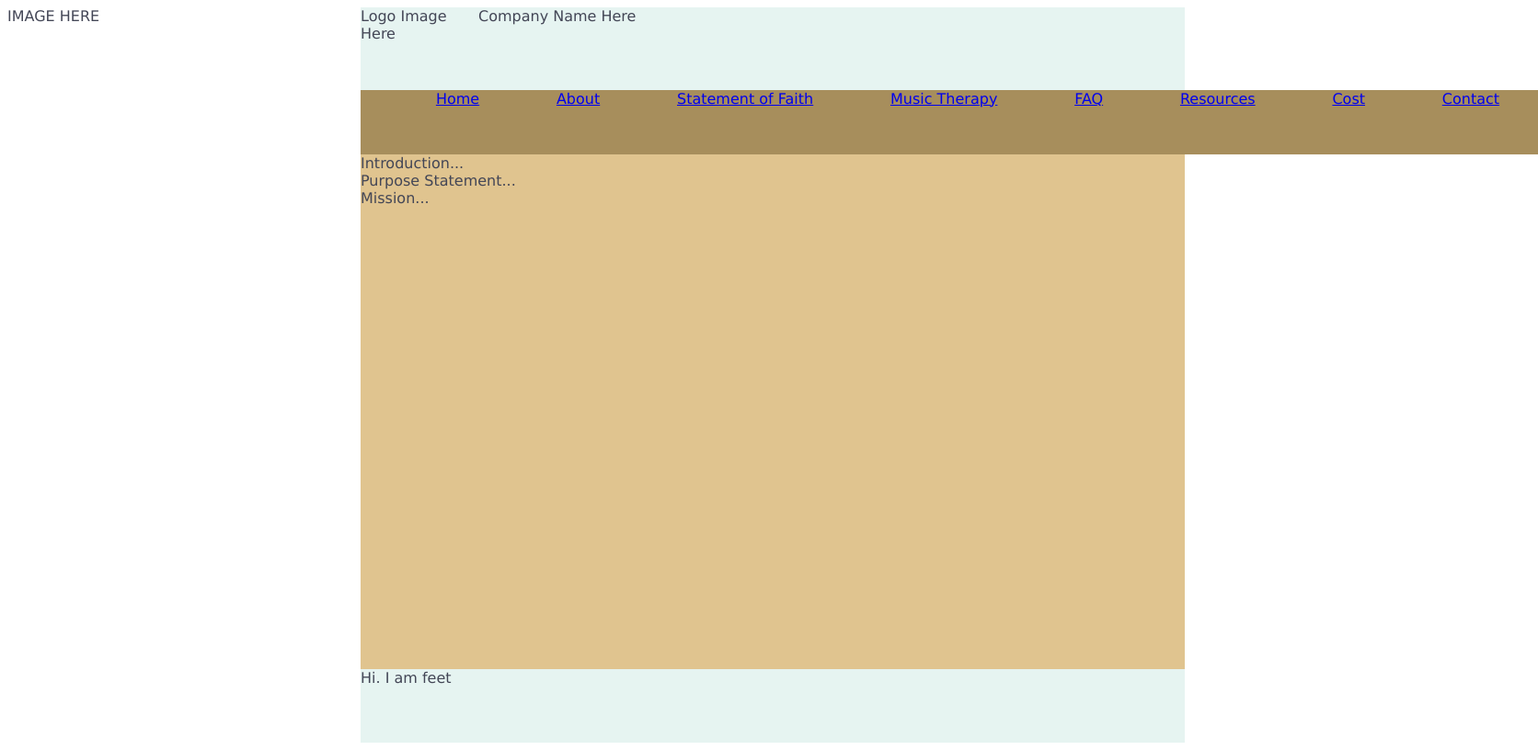
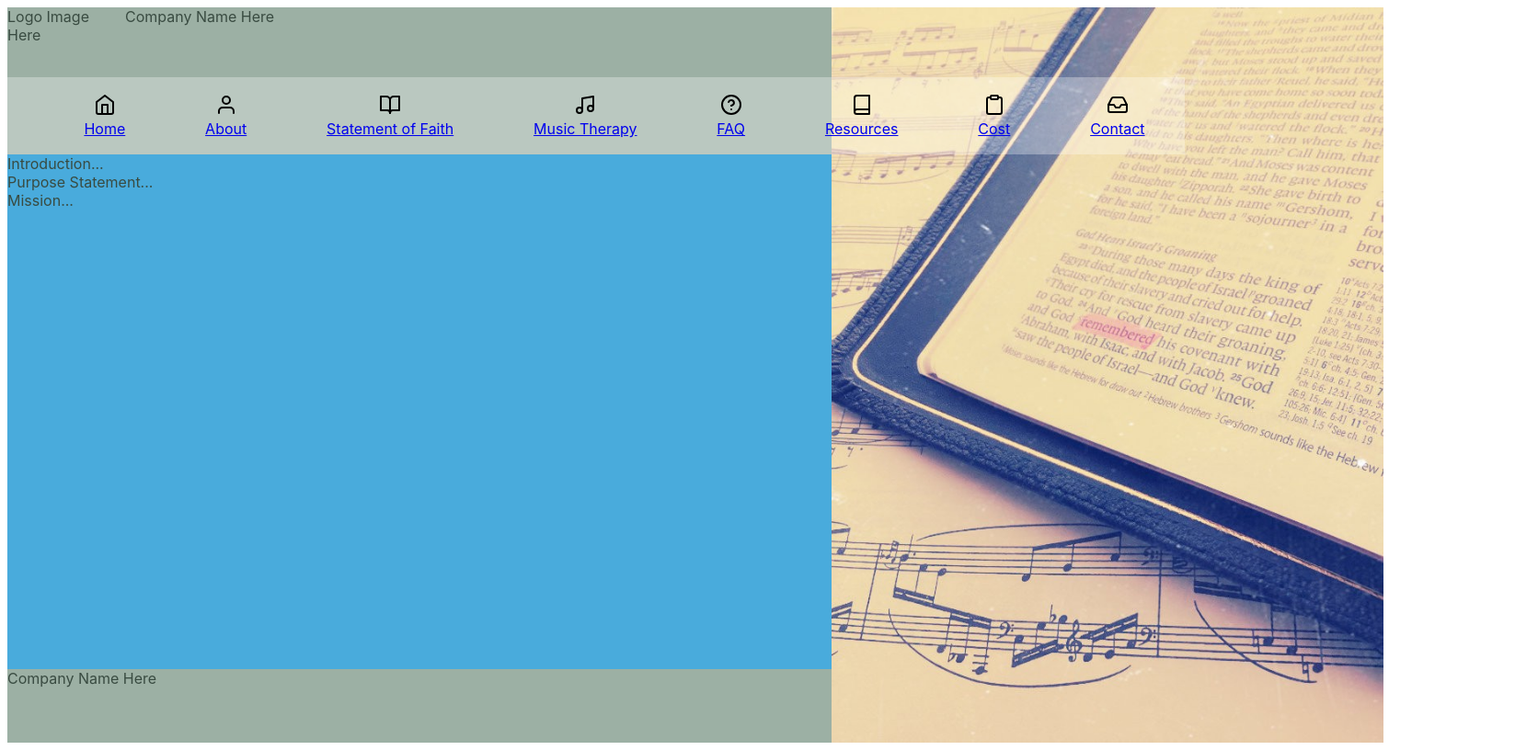
Before and after one commit to chasiubun/homeboundHarmonies, a plain HTML site: page index.html in a window 1280 px wide. Shown: the whole page at 92% size, 1672 px wide, since content can reach past the window. Drawn offline with Linux system fonts and the light colour scheme.

Commit message:
Add heading symbols, implement CSS spacing

```diff
--- a/index.html
+++ b/index.html
@@ -8,21 +8,21 @@
     <link rel="stylesheet" href="style.css"></a>
 </head>
 <body>
-    <div class="sidebar">IMAGE HERE</div>
+    <div class="sidebar"><img id="sidebarPic" src="pictures/bibleVerse.jpeg" alt="biblePic"></div>
     <div class="header">
         <div class="logo">
             <div class="logoImage">Logo Image Here</div>
             <div class="logoName">Company Name Here</div>
         </div>
         <ul>
-            <li class="headerButton"><a href="index.html">Home</a></li>
-            <li class="headerButton"><a href="html/about.html">About</a></li>
-            <li class="headerButton"><a href="html/statementOfFaith.html">Statement of Faith</a></li>
-            <li class="headerButton"><a href="html/musicTherapy.html">Music Therapy</a></li>
-            <li class="headerButton"><a href="html/FAQ.html">FAQ</a></li>
-            <li class="headerButton"><a href="html/resources.html">Resources</a></li>
-            <li class="headerButton"><a href="html/cost.html">Cost</a></li>
-            <li class="headerButton"><a href="html/contact.html">Contact</a></li>
+            <li class="headerButton"><a href="index.html"><img class="headerImg" src="pictures/home.svg" alt="home"><br>Home</a></li>
+            <li class="headerButton"><a href="html/about.html"><img class="headerImg" src="pictures/about.svg" alt="about"><br>About</a></li>
+            <li class="headerButton"><a href="html/statementOfFaith.html"><img class="headerImg" src="pictures/book-open.svg" alt="book"><br>Statement of Faith</a></li>
+            <li class="headerButton"><a href="html/musicTherapy.html"><img class="headerImg" src="pictures/music.svg" alt="music therapy"><br>Music Therapy</a></li>
+            <li class="headerButton"><a href="html/FAQ.html"><img class="headerImg" src="pictures/question.svg" alt="FAQ"><br>FAQ</a></li>
+            <li class="headerButton"><a href="html/resources.html"><img class="headerImg" src="pictures/book.svg" alt="book"><br>Resources</a></li>
+            <li class="headerButton"><a href="html/cost.html"><img class="headerImg" src="pictures/clipboard.svg" alt="cost"><br>Cost</a></li>
+            <li class="headerButton"><a href="html/contact.html"><img class="headerImg" src="pictures/inbox.svg" alt="contact"><br>Contact</a></li>
         </ul>
     </div>
     <div class="body">
@@ -30,6 +30,6 @@
         Purpose Statement...<br>
         Mission...<br>
     </div>
-    <div class="footer">Hi. I am feet</div>
+    <div class="footer">Company Name Here</div>
 </body>
 </html>
--- a/style.css
+++ b/style.css
@@ -1,58 +1,65 @@
-/* Colour Pallete:
-#E6F4F1 - lightest blue
-#434656 - darker purple (text)
-#A7AABC - grey
-#E0C48F - light brown
-#A78E5C - mocha */
-
-body{
-    font-family:Verdana, Geneva, Tahoma, sans-serif;
-    color: #434656;
+body {
+  font-family: -apple-system,BlinkMacSystemFont,Lato,Roboto,Helvetica Neue,Arial,sans-serif;
+  color: #394b41;
   display: grid;
   grid-template-areas:
-        "sidebar header"
-        "sidebar body"
-        "sidebar footer"
-    ;
+    "header sidebar"
+    "body sidebar"
+    "footer sidebar";
   grid-template-rows: 20vh 70vh 10vh;
-    grid-template-columns: 30vw 70vw;
+  grid-template-columns: 70vw 30vw;
 }
 
-.sidebar{
+.sidebar {
   grid-area: sidebar;
 }
 
-.header{
+.header {
   grid-area: header;
-    background-color: #E6F4F1;
+  background-color: #9cb0a4;
   display: grid;
 }
 
-.logo{
+.headerButton {
+  grid-area: headerButton;
+}
+.headerImg {
+  grid-area: headerImg;
+}
+
+.logo {
   display: grid;
   grid-template-areas: "logoImage logoName";
   grid-template-columns: 10vw 90vw;
 }
 
-.logoImage{grid-area: logoImage;}
-.logoName{grid-area: logoName;}
-
-
-.body{
+.body {
   grid-area: body;
-    background-color: #E0C48F;
+  background-color: #49abdc;
 }
 
-.footer{
+.footer {
   grid-area: footer;
-    background: #E6F4F1;
+  background: #9cb0a4;
 }
 
-ul{
+ul {
   margin: 0;
   display: flex;
   flex-direction: row;
   justify-content: space-around;
   list-style-type: none;
-    background-color: #A78E5C;
+  background-color: rgb(255, 255, 255, 0.3);
+  display: flex;
+  align-items: center;
 }
+li {
+  width: 100%;
+  text-align: center;
+  width: auto;
+}
+
+#sidebarPic {
+  max-height: 100vh;
+  overflow: hidden;
+}
```
Also changed, not shown: pictures/about.svg (added), pictures/bibleVerse.jpeg (added), pictures/book-open.svg (added), pictures/book.svg (added), pictures/clipboard.svg (added), pictures/home.svg (added), pictures/inbox.svg (added), pictures/music.svg (added), pictures/question.svg (added). Lines whose indentation alone changed are shown as unchanged.
